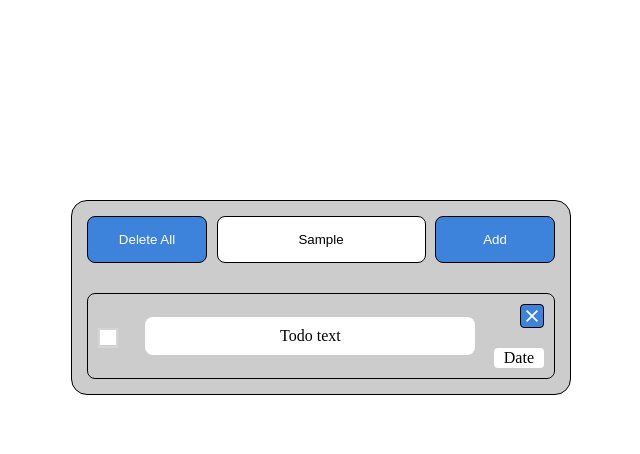
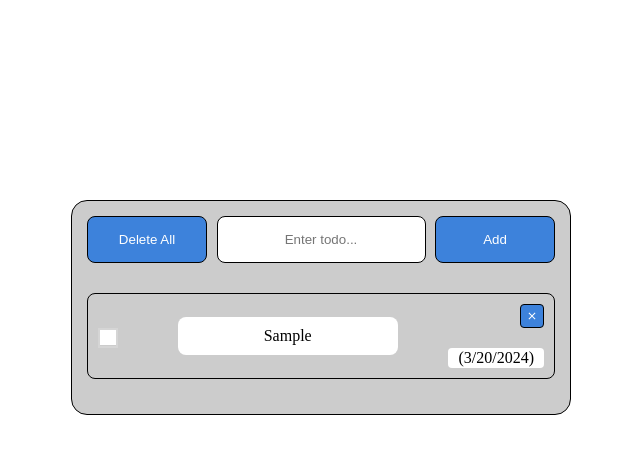
Before and after one commit to Kateme14/home_work_js, a website built with Parcel: page src/todo-list/index1.html in a window 1280 px wide. Both pictures are taken after typing "Sample" into the empty fields and a click on the button "Add". Shown: the whole page, without its empty margins (319-959 px from the left). Built offline with nearby package versions, Linux system fonts and the light colour scheme.

Commit message:
todo list second task

```diff
--- a/src/todo-list/scripts/script.js
+++ b/src/todo-list/scripts/script.js
@@ -29,55 +29,93 @@ addButton.classList.add('container__add-btn')
 buttonContainer.appendChild(addButton)
 addButton.textContent = 'Add'
 
-
 const textContainer = document.createElement('ul')
 textContainer.classList.add('container__todo')
 container.appendChild(textContainer)
 
-const todoList = document.createElement('li')
-todoList.classList.add('container__todo-list')
-textContainer.appendChild(todoList)
+addButton.addEventListener('click', function(){
+    const tasksToDo = inputField.value.trim()
+    if(tasksToDo !==''){
+        const newDate = new Date()
+        const dateField = newDate.toLocaleDateString()
+
+        const todoList = document.createElement('li')
+        todoList.classList.add('container__todo-list')
+        todoList.innerHTML = `
+            <input class = 'container__checkbox' type = 'checkbox'>
+            <p class = 'container__todo-text'>${tasksToDo}</p>
+            <div class = 'container__close'><button class = 'container__close-btn'><svg class = 'close_svg' xmlns="http://www.w3.org/2000/svg" width="1em" height="1em" viewBox="0 0 24 24"><path fill="#fff" d="M6.4 19L5 17.6l5.6-5.6L5 6.4L6.4 5l5.6 5.6L17.6 5L19 6.4L13.4 12l5.6 5.6l-1.4 1.4l-5.6-5.6z"/></svg></button><span class = 'container__date'>(${dateField})</span></div>`
+        textContainer.appendChild(todoList)
+        inputField.value = ''
+    }
+})
+
+deleteButton.addEventListener('click', function(){
+    textContainer.innerHTML = ''
+})
+
+textContainer.addEventListener('click', function(event){
+    const target = event.target
+    if(target.classList.contains('container__close-btn')){
+        const listItem = target.closest('li')
+        if(listItem){
+            listItem.remove()
+        }
+    } else if(target.tagName === 'INPUT' && target.type === 'checkbox'){
+        const whatToDo = target.nextElementSibling
+        if(target.checked){
+            whatToDo.classList.add('completed')
+        } else {
+            whatToDo.classList.remove('completed')
+        }
+    }
+})
 
 
-const checkboxToDo = document.createElement('input')
-checkboxToDo.type = 'checkbox'
-checkboxToDo.classList.add('container__checkbox')
-todoList.appendChild(checkboxToDo)
+// const todoList = document.createElement('li')
+// todoList.classList.add('container__todo-list')
+// textContainer.appendChild(todoList)
 
 
-const todoText = document.createElement('p')
-todoText.classList.add('container__todo-text')
-todoText.textContent = 'Todo text'
-todoList.appendChild(todoText)
+// const checkboxToDo = document.createElement('input')
+// checkboxToDo.type = 'checkbox'
+// checkboxToDo.classList.add('container__checkbox')
+// todoList.appendChild(checkboxToDo)
 
 
-const closeAndDate = document.createElement('div')
-closeAndDate.classList.add('container__close')
-todoList.appendChild(closeAndDate)
+// const todoText = document.createElement('p')
+// todoText.classList.add('container__todo-text')
+// todoText.textContent = 'Todo text'
+// todoList.appendChild(todoText)
 
 
-const closeButton = document.createElement('button')
-closeButton.classList.add('container__close-btn')
-closeButton.style.padding = '5px'
-closeAndDate.appendChild(closeButton)
+// const closeAndDate = document.createElement('div')
+// closeAndDate.classList.add('container__close')
+// todoList.appendChild(closeAndDate)
 
 
-const svgClose = document.createElementNS('http://www.w3.org/2000/svg', 'svg')
-svgClose.setAttribute("width", "1em")
-svgClose.setAttribute("height", "1em")
-svgClose.setAttribute("viewBox", "0 0 24 24")
-svgClose.style.width = '100%'
-svgClose.style.height = '100%'
+// const closeButton = document.createElement('button')
+// closeButton.classList.add('container__close-btn')
+// closeButton.style.padding = '5px'
+// closeAndDate.appendChild(closeButton)
 
 
-const pathElement = document.createElementNS('http://www.w3.org/2000/svg', 'path')
-pathElement.setAttribute("d", "M24 2.4L21.6 0L12 9.6L2.4 0L0 2.4L9.6 12L0 21.6L2.4 24l9.6-9.6l9.6 9.6l2.4-2.4l-9.6-9.6z")
-pathElement.setAttribute("fill", "#fff")
+// const svgClose = document.createElementNS('http://www.w3.org/2000/svg', 'svg')
+// svgClose.setAttribute("width", "1em")
+// svgClose.setAttribute("height", "1em")
+// svgClose.setAttribute("viewBox", "0 0 24 24")
+// svgClose.style.width = '100%'
+// svgClose.style.height = '100%'
 
-svgClose.appendChild(pathElement)
-closeButton.appendChild(svgClose)
 
-const dateField = document.createElement('p')
-dateField.classList.add('container__date')
-dateField.textContent = 'Date'
-closeAndDate.appendChild(dateField)
+// const pathElement = document.createElementNS('http://www.w3.org/2000/svg', 'path')
+// pathElement.setAttribute("d", "M24 2.4L21.6 0L12 9.6L2.4 0L0 2.4L9.6 12L0 21.6L2.4 24l9.6-9.6l9.6 9.6l2.4-2.4l-9.6-9.6z")
+// pathElement.setAttribute("fill", "#fff")
+
+// svgClose.appendChild(pathElement)
+// closeButton.appendChild(svgClose)
+
+// const dateField = document.createElement('p')
+// dateField.classList.add('container__date')
+// dateField.textContent = 'Date'
+// closeAndDate.appendChild(dateField)
--- a/src/todo-list/style/style.scss
+++ b/src/todo-list/style/style.scss
@@ -75,6 +75,7 @@
     border: 1px solid #000;
     border-radius: 8px;
     padding: 10px;
+    margin-bottom: 20px;
 }
 
 .container__checkbox{
@@ -117,8 +118,9 @@
 }
 
 .container__todo-text{
-    max-width: 330px;
+    max-width: 220px;
     width: 100%;
+    resize: vertical;
     background: #fff;
     text-align: center;
     padding: 10px;
@@ -141,6 +143,7 @@
     width: 24px;
     height: 24px;
     cursor: pointer;
+    padding: 5px;
 }
 
 .container__close-btn:hover{
@@ -151,9 +154,18 @@
     background-color: rgb(164, 174, 182);
 }
 
+.close_svg{
+    width: 100%;
+    height: 100%;
+}
+
 .container__date{
     background: #fff;
     text-align: center;
     padding: 1px 10px;
     border-radius: 4px;
 }
+
+.completed{
+    text-decoration: line-through;
+}
```
Also changed, not shown: src/style/style.css (added), src/todo-list/style/style.css (added), 2 other files.
